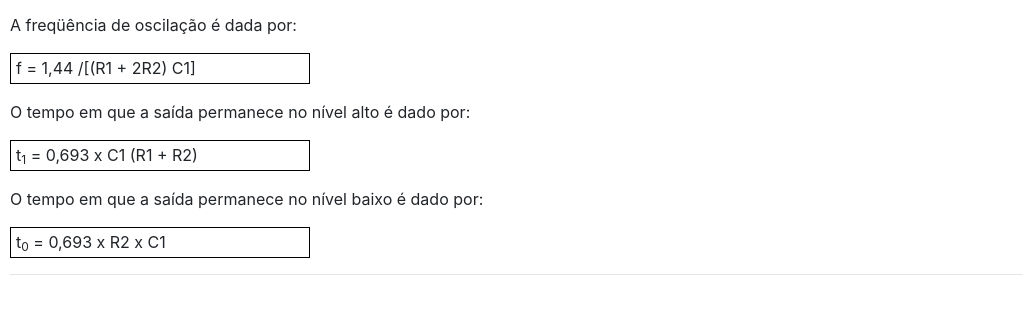
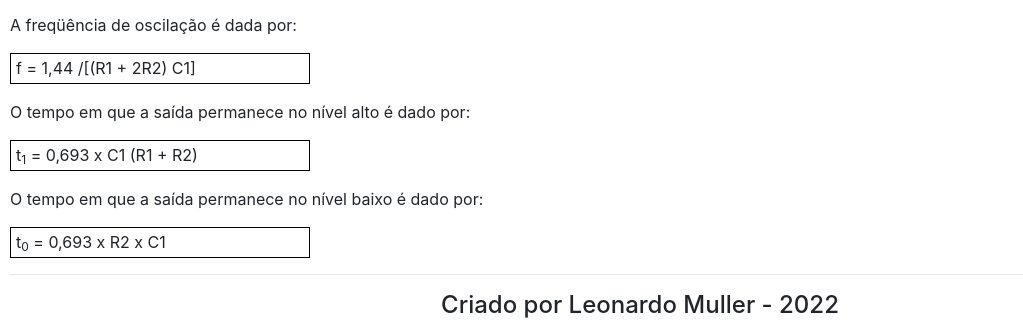
Before and after one commit to leonardomuller1/CI-555, a plain HTML site: page index.html in a window 1280 px wide. Shown: the part 1474-1802 px from the top of the page, without its empty margins (0-1023 px from the left). Before the commit the page ends 1765 px from the top, so only its background shows below. Drawn offline with nearby package versions, Linux system fonts and the light colour scheme.

Commit message:
Update index.html

```diff
--- a/index.html
+++ b/index.html
@@ -121,6 +121,10 @@ Notas:
 
  <hr>
     </div>
+
+<div>
+    <h4 style="text-align: center;">Criado por Leonardo Muller -  2022</h4>
+</div>
 
 <script type="text/javascript">    var farads=0.000047;
     var ohms1=10000;
@@ -314,6 +318,8 @@ Notas:
                 prev.focus();
             }
         });
+});</script>
 
-});</script>
+
+
 </html>
```
